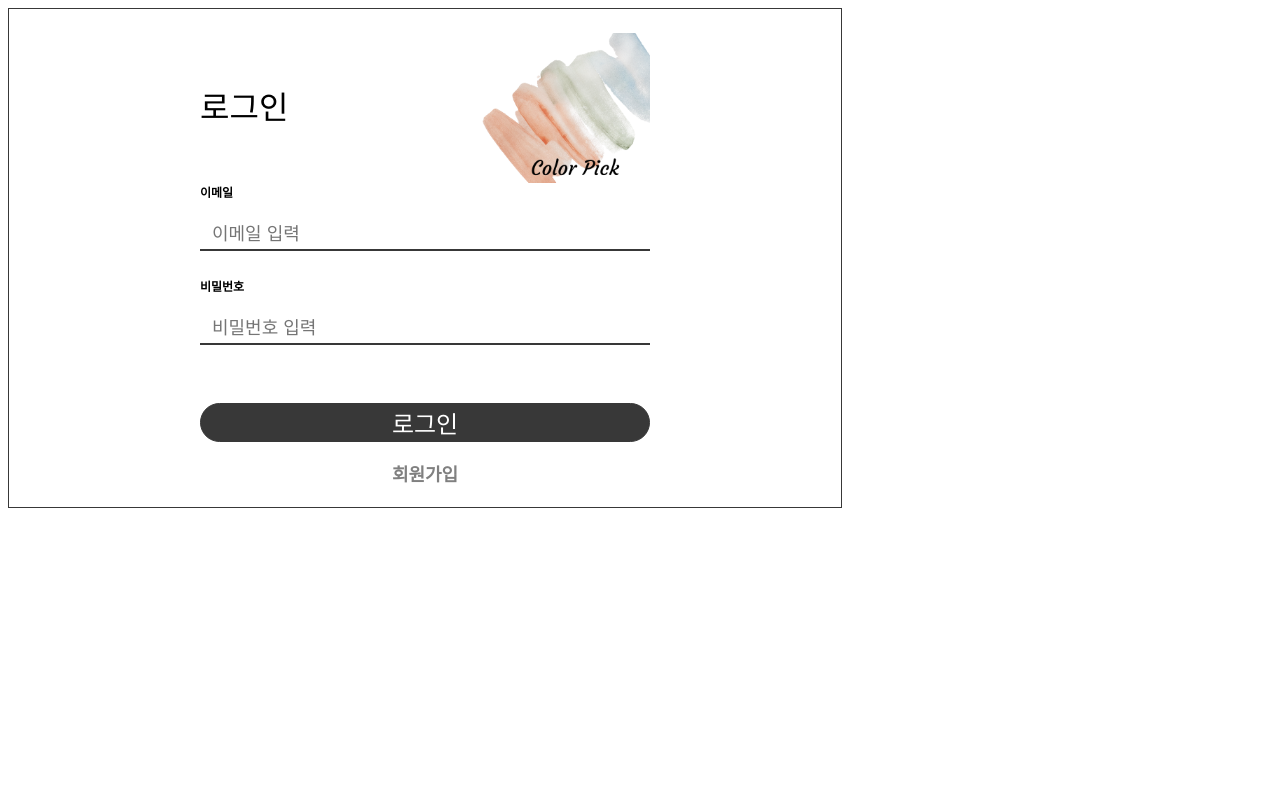
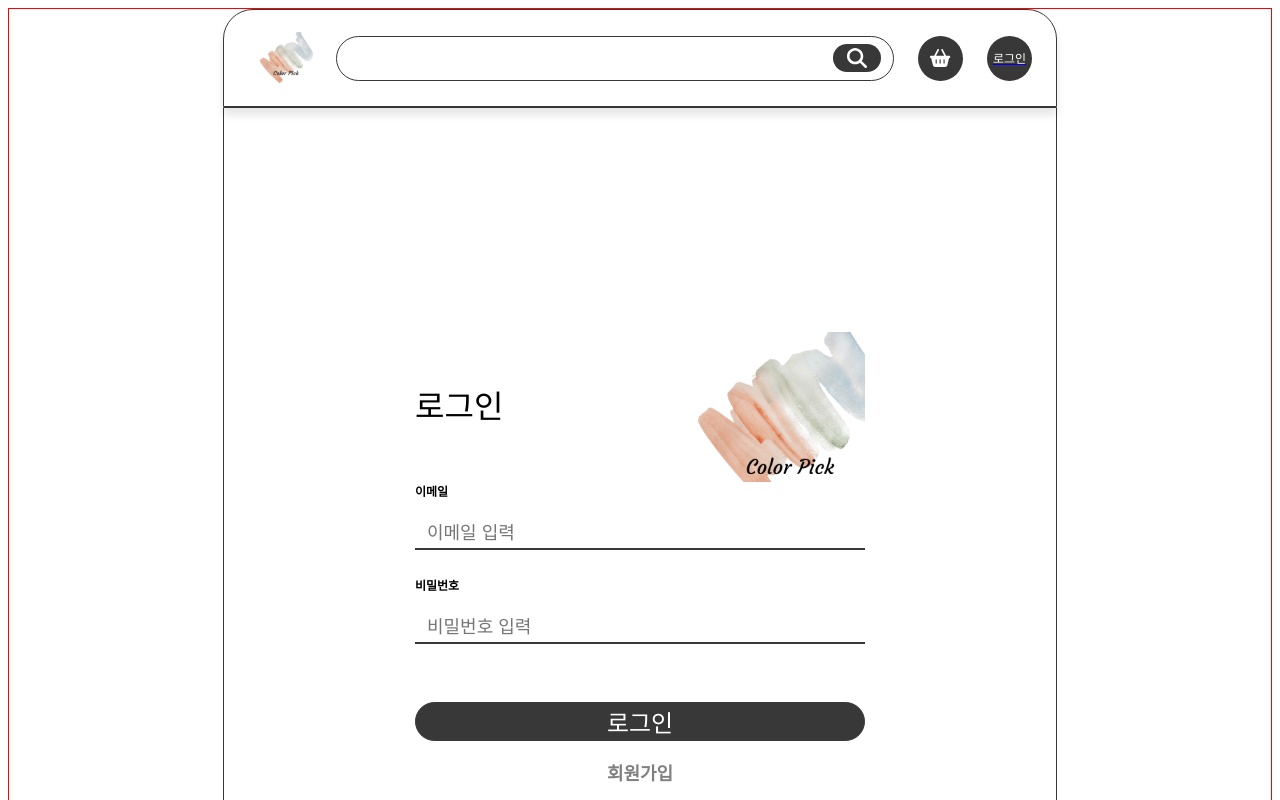
Before and after one commit to codestates-seb/seb44_main_009, a React (Create React App) app in the folder client/: page /login in a window 1280 px wide. Shown: the top 800 px of the page. Built offline with nearby package versions, Linux system fonts and the light colour scheme.

Commit message:
design(로그인 페이지): Heaer 추가

```diff
--- a/client/src/pages/user/sign/login/LoginPage.jsx
+++ b/client/src/pages/user/sign/login/LoginPage.jsx
@@ -3,10 +3,12 @@ import { LoginPageWrapper } from "./styles/LoginPageWrapper.styled";
 import { LoginPageTitle } from "./styles/LoginPageTitle";
 import { LoginPageContainer } from "./styles/LoginPageContainer.styled";
 import Inputs from "../../../../components/login/Inputs";
+import Header from "../../../../components/header/Header";
 
 function LoginPage() {
   return (
     <LoginPageContainer>
+      <Header />
       <LoginPageWrapper>
         <LoginPageTitle>로그인</LoginPageTitle>
         <Login>
--- a/client/src/pages/user/sign/login/styles/LoginInputWrapper.styled.js
+++ b/client/src/pages/user/sign/login/styles/LoginInputWrapper.styled.js
@@ -3,6 +3,5 @@ import { styled } from "styled-components";
 export const LoginInputWrapper = styled.div`
   display: flex;
   flex-direction: column;
-
   gap: 12px;
 `;
--- a/client/src/pages/user/sign/login/styles/LoginPageContainer.styled.js
+++ b/client/src/pages/user/sign/login/styles/LoginPageContainer.styled.js
@@ -1,6 +1,10 @@
 import { styled } from "styled-components";
 
 export const LoginPageContainer = styled.div`
-  /* display: flex; */
-  /* justify-content: center; */
+  display: flex;
+  flex-direction: column;
+  align-items: center;
+
+  height: 1000px;
+  border: 1px solid red;
 `;
--- a/client/src/pages/user/sign/login/styles/LoginPageWrapper.styled.js
+++ b/client/src/pages/user/sign/login/styles/LoginPageWrapper.styled.js
@@ -4,8 +4,11 @@ export const LoginPageWrapper = styled.div`
   display: flex;
   flex-direction: column;
   align-items: center;
+  justify-content: center;
 
   width: 834px;
+  height: 100%;
   border: 1px solid #383838;
+  border-radius: 0 0 30px 30px;
   padding: 24px;
 `;
```
